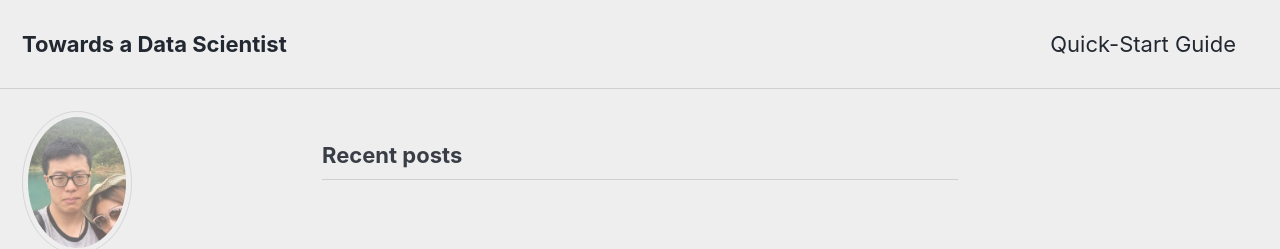
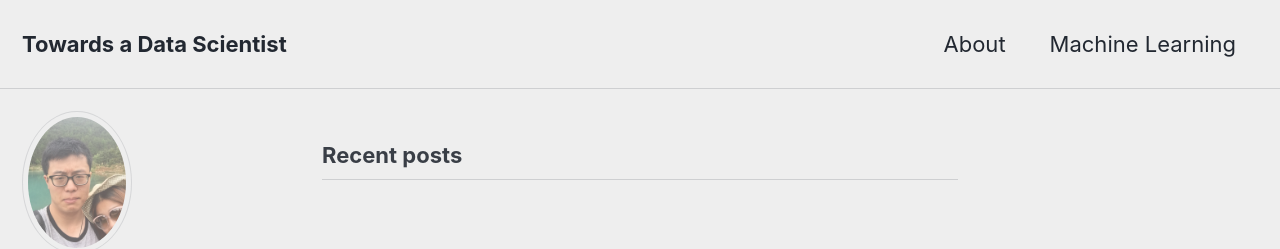
Before and after one commit to watermantle/data_science, a Jekyll site: the page built from index.html, in a window 1280 px wide and 900 px high. Shown: the top 249 px of the window. Built offline with Jekyll 4.4.1, drawn with Linux system fonts in a browser that asks for light colours; cached includes are drawn as plain includes; nearby versions of some CDN libraries; the list of posts is cut into pages by our own code.

Commit message:
Update navigation.yml

```diff
--- a/_data/navigation.yml
+++ b/_data/navigation.yml
@@ -1,7 +1,9 @@
 # main links
 main:
-  - title: "Quick-Start Guide"
-    url: https://mmistakes.github.io/minimal-mistakes/docs/quick-start-guide/
+  - title: "About"
+    url: /about/
+  - title: "Machine Learning"
+    url: /MarchinLearn/
   # - title: "About"
   #   url: https://mmistakes.github.io/minimal-mistakes/about/
   # - title: "Sample Posts"
```
